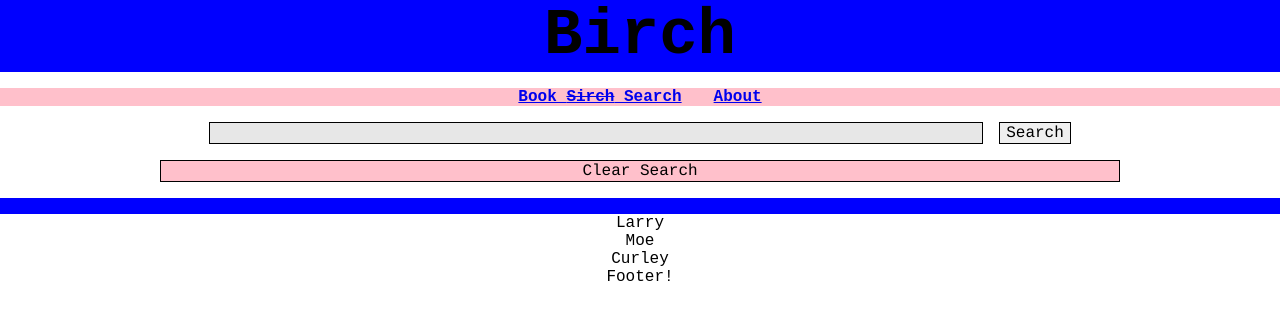
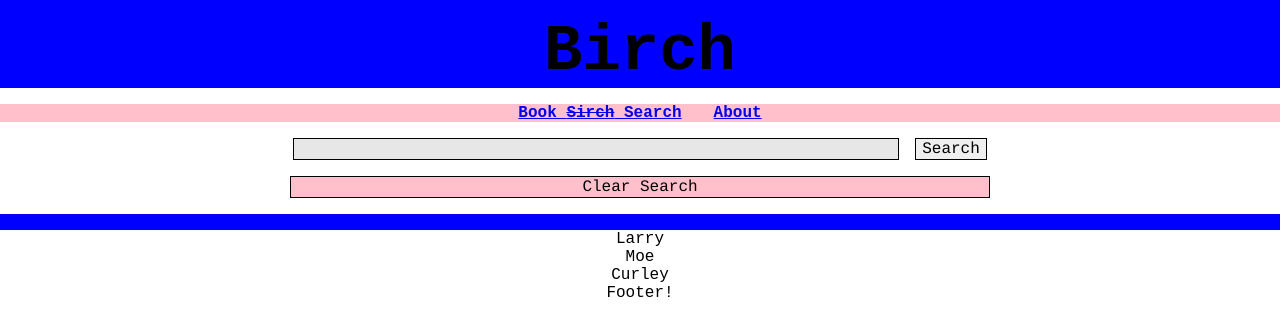
Before and after one commit to breadoliveoilsalt/birch-book-search, a React (Create React App) app: page / in a window 1280 px wide. Shown: the top 336 px of the page. Built offline with nearby package versions, Linux system fonts and the light colour scheme.

Commit message:
More playing with css: add max-width properties to form children

```diff
--- a/src/index.css
+++ b/src/index.css
@@ -30,6 +30,7 @@ code {
   background-color: blue;
   font-size: 400%;
   font-weight: bold;
+  padding-top: 0.25em;
   /* height: 3em; */
   /* display: inline-block; */
   /* clear: both; */
@@ -88,6 +89,7 @@ input[type="submit"] {
   border: 1px solid black;
   background-color: #e7e7e7;
   width: 60%;
+  max-width: 600px;
 }
 
 #search-submit-button {
@@ -96,13 +98,15 @@ input[type="submit"] {
   height: 100%;
   /* height: 2.5em; */
   width: 20%;
+  max-width: 200px;
   /* -webkit-appearance: none;
   -moz-appearance: none; */
   /* font-family: Courier; */
 }
 
 #clear-search-button {
-  width: 75%;
+  width: 80%;
+  max-width: 700px;
   height: 100%;
   margin: 1em 0;
   background-color: pink;
```
